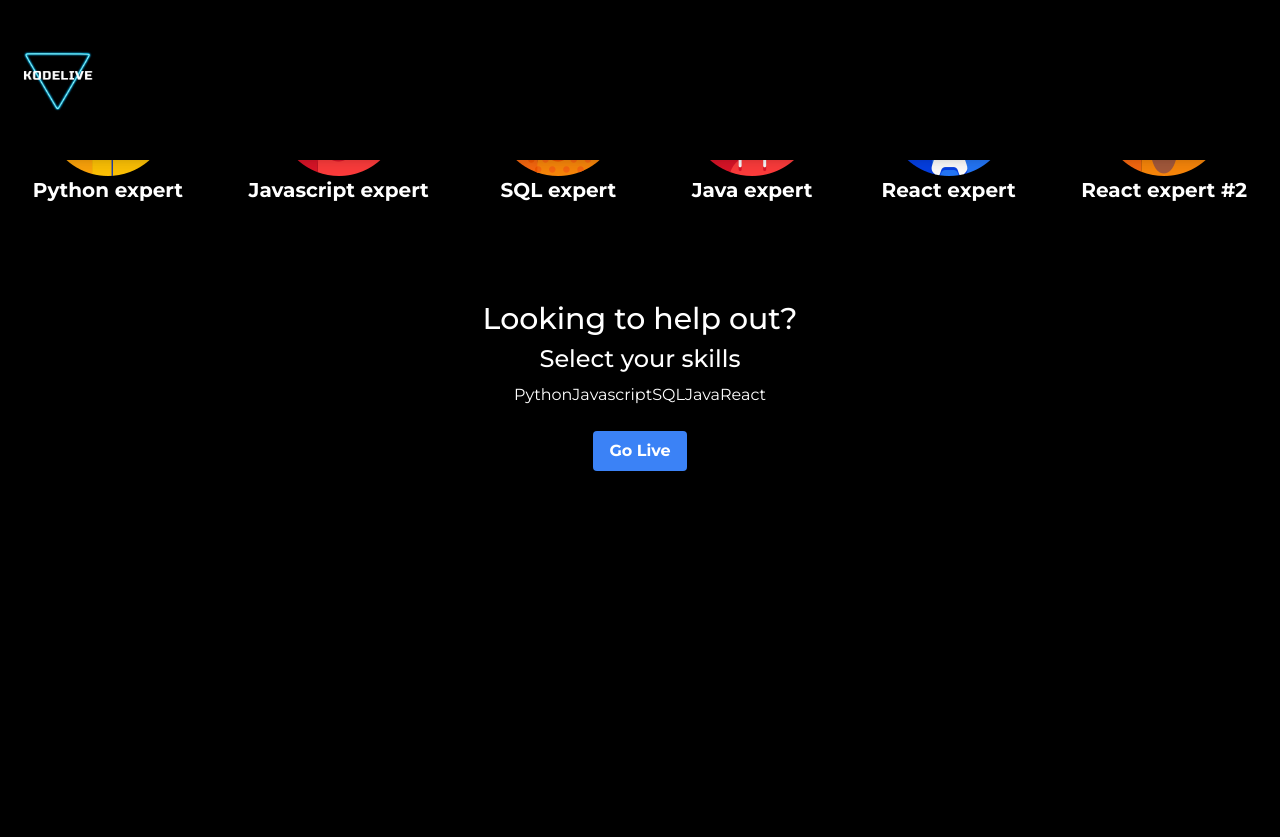
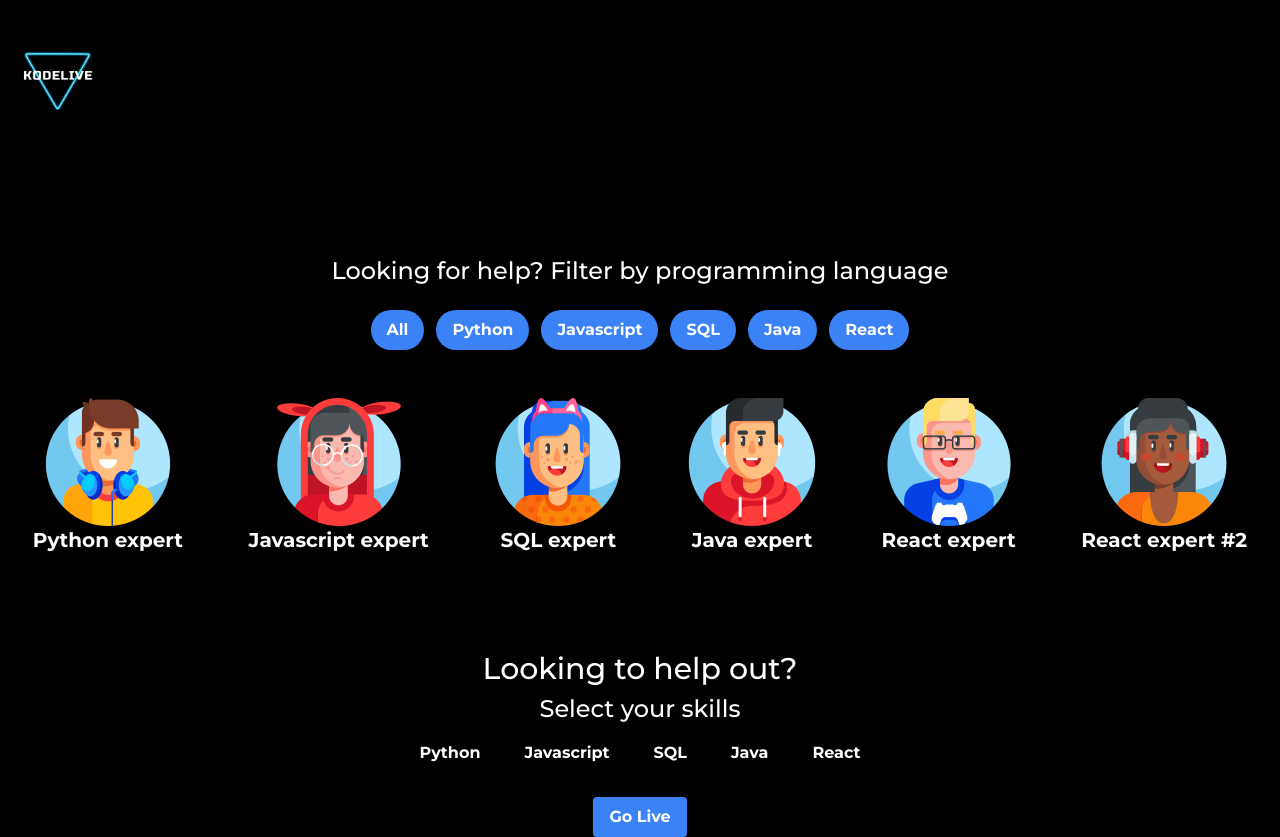
Before and after one commit to mayakano/kodelive, a React (Create React App) app: page / in a window 1280 px wide. Before the commit the page ends 800 px from the top, so only its background shows below. Built offline with nearby package versions, Linux system fonts and the light colour scheme; what @daily-co/daily-js would draw is missing.

Commit message:
conditional working

```diff
--- a/src/App.js
+++ b/src/App.js
@@ -54,7 +54,7 @@ function App() {
     <div>
       <Navbar />
       {/* passing the filter function as a prop so we can access it in the Button component */}
-      {/* <Button button={buttons} filter={filter} /> */}
+      <Button button={buttons} filter={filter} />
       {/* passing the dummy data as a prop so we can access it in the Menu component */}
       <Menu menuItem={menuItem} />
       <Live list={options} /> {/*passing the props for the new list here*/}
--- a/src/components/Live.js
+++ b/src/components/Live.js
@@ -33,6 +33,24 @@ const Live = ({ list }) => {
   const [roomUrl, setRoomUrl] = useState(null);
   const [callObject, setCallObject] = useState(null);
   const [selected, setSelected] = useState(false);
+  const [selectedItems, setSelectedItems] = useState([]);
+  const setEnableGoLive = () => {
+    setSelected(true);
+  };
+
+  const handleSelectItem = (item) => {
+    console.log(item);
+    if (!selectedItems.includes(item)) {
+      setSelectedItems((items) => [...items, item]);
+      /**
+       * this is equivalent to
+       * const items = selectedItems
+       * setSelectedItems([...items, item])
+       */
+    } else {
+      setSelectedItems((items) => items.filter((i) => i !== item));
+    }
+  };
 
   const createCall = useCallback(() => {
     return api
@@ -48,10 +66,6 @@ const Live = ({ list }) => {
         setAppState(STATE_IDLE);
       });
   }, []);
-
-  const setEnableGoLive = () => {
-    setSelected(true);
-  };
 
   const startJoiningCall = useCallback((url) => {
     console.log("startJoiningCall url", url);
@@ -94,6 +108,7 @@ const Live = ({ list }) => {
   }, [callObject]);
 
   //this is where I'm rendering the selections that you see at the bottom Okay
+  console.log(selectedItems);
 
   return (
     <div className="text-center">
@@ -101,10 +116,31 @@ const Live = ({ list }) => {
         Looking to help out? <br />
         <span className="text-2xl">Select your skills</span>
       </h3>
-      {console.log(list)}
-      {/* {list.map((category, i) => { */}
-      {/* return (
-      <button
+      {list.map((item) => {
+        return (
+          <button
+            // key={}
+            onClick={() => handleSelectItem(item)}
+            key={item}
+            className={`
+              place-self-center
+              place-items-center
+              place-content-center
+              px-2 mx-1.5
+              bg-transparent
+              hover:bg-blue-700
+              text-white
+              font-bold
+              py-2 px-4
+              rounded-full
+              ${selectedItems.includes(item) ? " bg-sky-700" : ""}`}
+            type="button"
+          >
+            {item}
+          </button>
+        );
+      })}
+      {/* <button
         // key={}
         onClick={() => setEnableGoLive(true)}
         className="
@@ -119,16 +155,14 @@ const Live = ({ list }) => {
               py-2 px-4
               rounded-full"
         type="button"
-      > */}
-      {list}
-      {list.map((category, i) => {
-        <button key={i}>{category}</button>;
-      })}
+      >
+        {list} */}
+      {/* </button> */}
       <span className="container">
         {/* {optionSelected == true && */}
         <button
           className="bg-blue-500 hover:bg-blue-700 text-white font-bold py-2 px-4 rounded px-16 mt-6"
-          disabled={!selected}
+          disabled={selectedItems.length === 0}
           onClick={() => {
             createCall().then((url) => startJoiningCall(url));
           }}
--- a/src/components/filtertag.js
+++ b/src/components/filtertag.js
@@ -1,53 +1,52 @@
-import dev6 from '../img/dev6.png';
-import dev5 from '../img/dev5.png';
-import dev4 from '../img/dev4.png';
-import dev3 from '../img/dev3.png';
-import dev2 from '../img/dev2.png';
-import dev1 from '../img/dev1.png';
+import dev6 from "../img/dev6.png";
+import dev5 from "../img/dev5.png";
+import dev4 from "../img/dev4.png";
+import dev3 from "../img/dev3.png";
+import dev2 from "../img/dev2.png";
+import dev1 from "../img/dev1.png";
 
-
-//dummy data in the form of objects in the array
+//dummy data in the form of objects in an array
 export default [
   {
     id: 1,
     image: dev1,
-        title: 'Python expert',
-        category: 'Python',
-        description: 'Lorem Ipsum Lorem Ipsum Lorem Ipsum'
+    title: "Python expert",
+    category: "Python",
+    description: "Lorem Ipsum Lorem Ipsum Lorem Ipsum",
   },
   {
     id: 2,
     image: dev2,
-        title: 'Javascript expert',
-        category: 'Javascript',
-        description: 'Lorem Ipsum Lorem Ipsum Lorem Ipsum'
+    title: "Javascript expert",
+    category: "Javascript",
+    description: "Lorem Ipsum Lorem Ipsum Lorem Ipsum",
   },
   {
     id: 3,
     image: dev3,
-        title: 'SQL expert',
-        category: 'SQL',
-        description: 'Lorem Ipsum Lorem Ipsum Lorem Ipsum'
+    title: "SQL expert",
+    category: "SQL",
+    description: "Lorem Ipsum Lorem Ipsum Lorem Ipsum",
   },
   {
     id: 4,
     image: dev4,
-        title: 'Java expert',
-        category: 'Java',
-        description: 'Lorem Ipsum Lorem Ipsum Lorem Ipsum'
+    title: "Java expert",
+    category: "Java",
+    description: "Lorem Ipsum Lorem Ipsum Lorem Ipsum",
   },
   {
     id: 5,
     image: dev5,
-        title: 'React expert',
-        category: 'React',
-        description: 'Lorem Ipsum Lorem Ipsum Lorem Ipsum'
+    title: "React expert",
+    category: "React",
+    description: "Lorem Ipsum Lorem Ipsum Lorem Ipsum",
   },
   {
     id: 6,
     image: dev6,
-        title: 'React expert #2',
-        category: 'React',
-        description: 'Lorem Ipsum Lorem Ipsum Lorem Ipsum'
-    }
-]
+    title: "React expert #2",
+    category: "React",
+    description: "Lorem Ipsum Lorem Ipsum Lorem Ipsum",
+  },
+];
```
Lines whose indentation alone changed are shown as unchanged.
